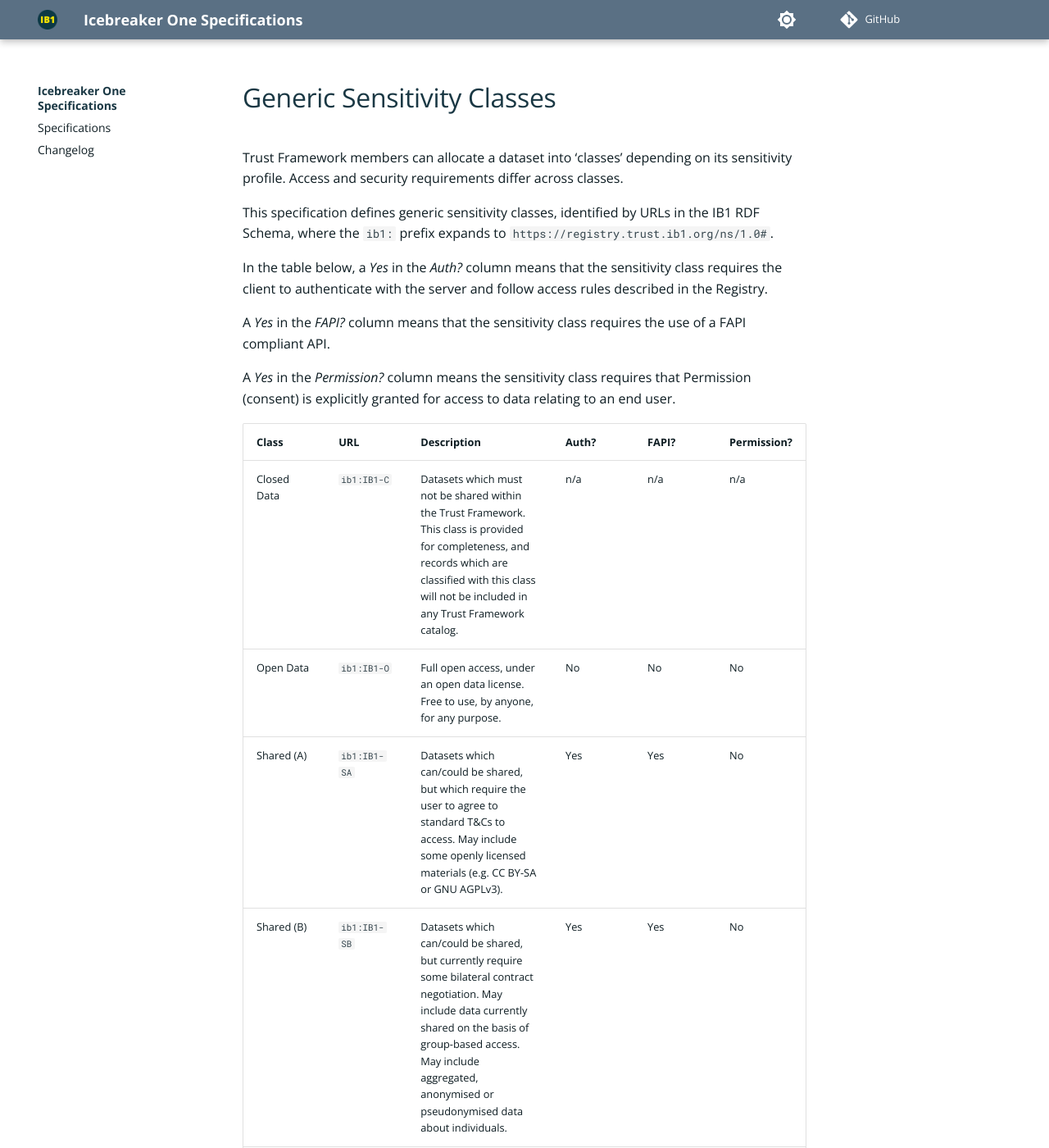
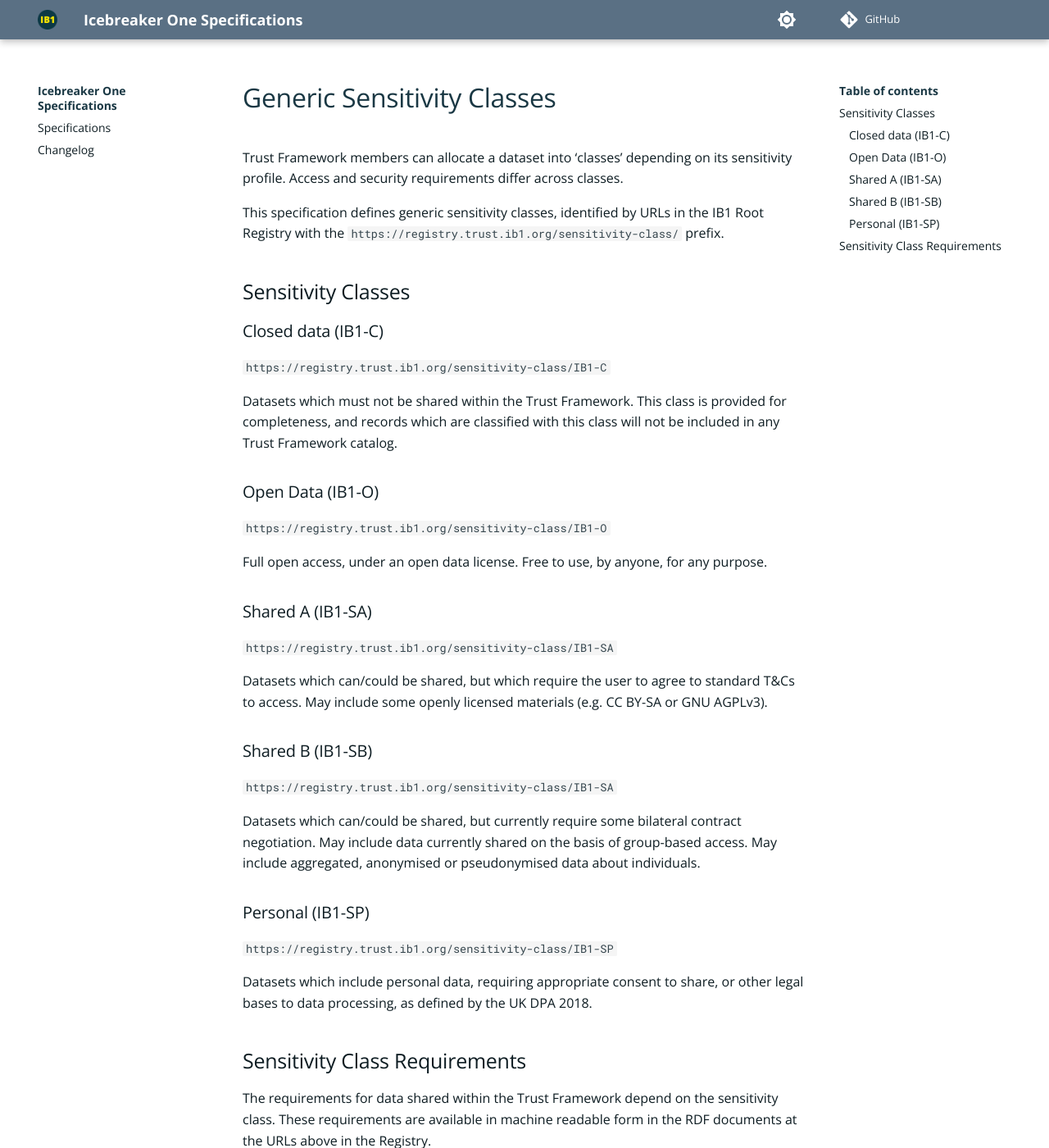
Before and after one commit to icebreakerone/ib1-technical-specifications, an MkDocs documentation site: the page built from docs/generic-sensitivity-classes/1.0.md, in a window 1280 px wide and 1400 px high. Shown: the whole window at 82% size. Built offline with MkDocs 1.6.1 and Material for MkDocs 9.7.7, drawn with Linux system fonts in a browser that asks for light colours; comment, search, counter and statistics services are not loaded; some of the changed text lies outside the part shown.

Commit message:
Sensitivity class restructure & new URLs

```diff
--- a/docs/generic-sensitivity-classes/1.0.md
+++ b/docs/generic-sensitivity-classes/1.0.md
@@ -2,7 +2,43 @@
 
 Trust Framework members can allocate a dataset into ‘classes’ depending on its sensitivity profile. Access and security requirements differ across classes.
 
-This specification defines generic sensitivity classes, identified by URLs in the IB1 RDF Schema, where the `ib1:` prefix expands to `https://registry.trust.ib1.org/ns/1.0#`.
+This specification defines generic sensitivity classes, identified by URLs in the IB1 Root Registry with the `https://registry.trust.ib1.org/sensitivity-class/` prefix.
+
+## Sensitivity Classes
+
+### Closed data (IB1-C)
+
+`https://registry.trust.ib1.org/sensitivity-class/IB1-C`
+
+Datasets which must not be shared within the Trust Framework. This class is provided for completeness, and records which are classified with this class will not be included in any Trust Framework catalog.
+
+### Open Data (IB1-O)
+
+`https://registry.trust.ib1.org/sensitivity-class/IB1-O`
+
+Full open access, under an open data license. Free to use, by anyone, for any purpose.
+
+### Shared A (IB1-SA)
+
+`https://registry.trust.ib1.org/sensitivity-class/IB1-SA`
+
+Datasets which can/could be shared, but which require the user to agree to standard T&Cs to access. May include some openly licensed materials (e.g. CC BY-SA or GNU AGPLv3).
+
+### Shared B (IB1-SB)
+
+`https://registry.trust.ib1.org/sensitivity-class/IB1-SA`
+
+Datasets which can/could be shared, but currently require some bilateral contract negotiation. May include data currently shared on the basis of group-based access. May include aggregated, anonymised or pseudonymised data about individuals.
+
+### Personal (IB1-SP)
+
+`https://registry.trust.ib1.org/sensitivity-class/IB1-SP`
+
+Datasets which include personal data, requiring appropriate consent to share, or other legal bases to data processing, as defined by the UK DPA 2018.
+
+## Sensitivity Class Requirements
+
+The requirements for data shared within the Trust Framework depend on the sensitivity class. These requirements are available in machine readable form in the RDF documents at the URLs above in the Registry.
 
 In the table below, a _Yes_ in the _Auth?_ column means that the sensitivity class requires the client to authenticate with the server and follow access rules described in the Registry.
 
@@ -10,10 +46,10 @@
 
 A _Yes_ in the _Permission?_ column means the sensitivity class requires that Permission (consent) is explicitly granted for access to data relating to an end user.
 
-| Class | URL | Description | Auth? | FAPI? | Permission? |
-| ----- | --- | ----------- | ----- | ----- | ----------- |
-| Closed Data | `ib1:IB1-C` | Datasets which must not be shared within the Trust Framework. This class is provided for completeness, and records which are classified with this class will not be included in any Trust Framework catalog. | n/a | n/a | n/a|
-| Open Data | `ib1:IB1-O` | Full open access, under an open data license. Free to use, by anyone, for any purpose. | No | No | No |
-| Shared (A) | `ib1:IB1-SA` | Datasets which can/could be shared, but which require the user to agree to standard T&Cs to access. May include some openly licensed materials (e.g. CC BY-SA or GNU AGPLv3). | Yes | Yes | No |
-| Shared (B) | `ib1:IB1-SB` | Datasets which can/could be shared, but currently require some bilateral contract negotiation. May include data currently shared on the basis of group-based access. May include aggregated, anonymised or pseudonymised data about individuals. | Yes | Yes | No |
-| Personal | `ib1:IB1-SP` | Datasets which include personal data, requiring appropriate consent to share, or other legal bases to data processing, as defined by the UK DPA 2018. | Yes | Yes | Yes |
+| Class | Code | Auth? | FAPI? | Permission? |
+| ----- | --- | ----- | ----- | ----------- |
+| Closed Data | `IB1-C` | n/a | n/a | n/a|
+| Open Data | `IB1-O` | No | No | No |
+| Shared (A) | `IB1-SA` | Yes | Yes | No |
+| Shared (B) | `IB1-SB` | Yes | Yes | No |
+| Personal | `IB1-SP` | Yes | Yes | Yes |
```
